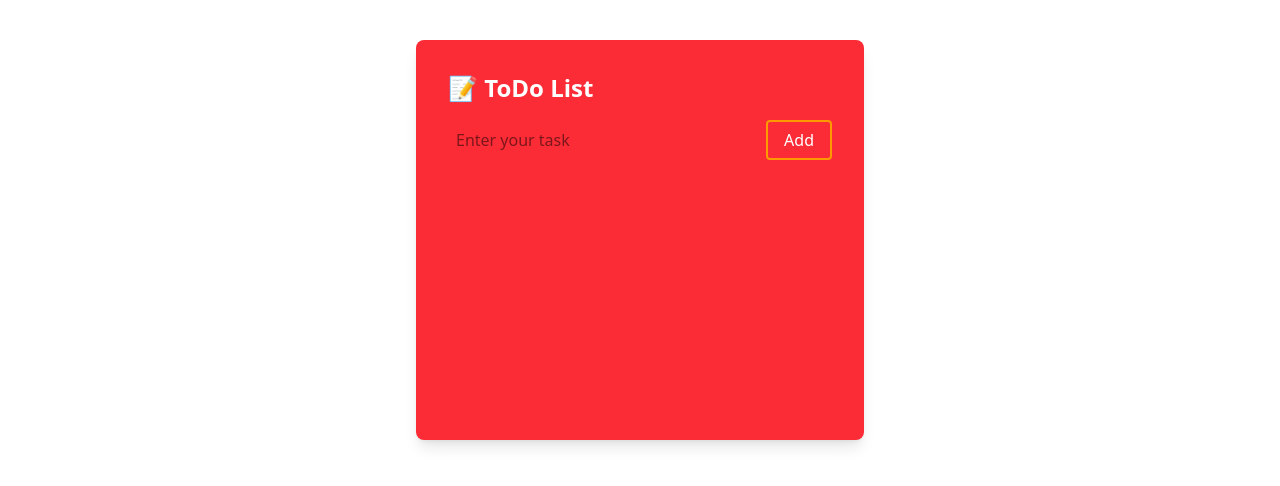
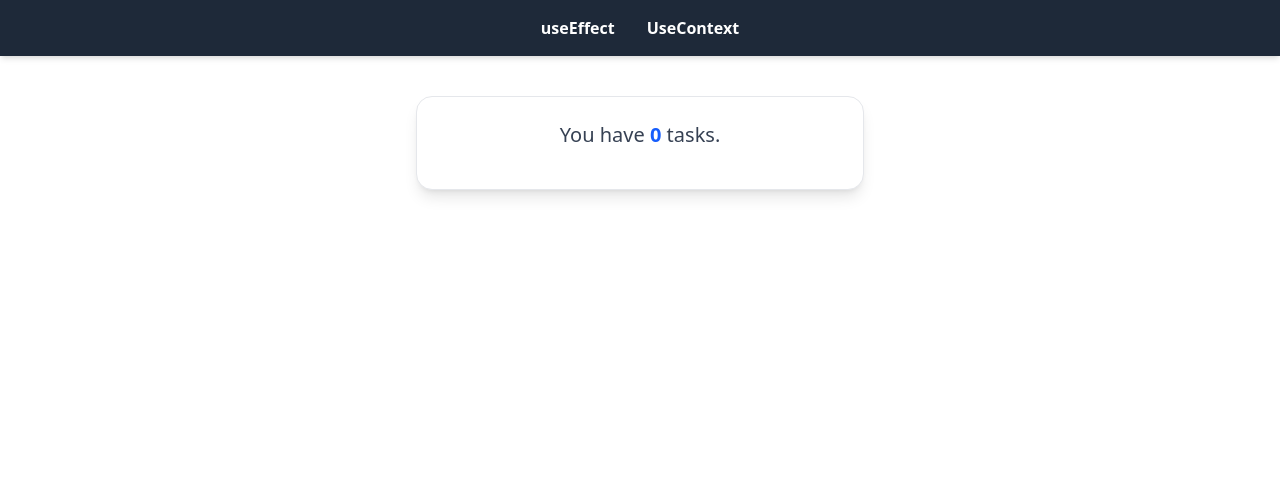
Before and after one commit to rohitdevelop/React_back, a React (Vite) app: page /alltasks in a window 1280 px wide. Shown: the top 486 px of the page. Built offline with nearby package versions, Linux system fonts and the light colour scheme.

Commit message:
useeffect done

```diff
--- a/src/App.jsx
+++ b/src/App.jsx
@@ -1,92 +1,61 @@
-import React, { useState,useEffect } from "react";
- import UseEffect from "./UseEffect.jsx";
- const App = () => {
+import React, { useState, useEffect, createContext } from "react";
+import { Routes, Route } from "react-router-dom";
+import UseEffect from "./UseEffect.jsx";
+import UseContextComponent from "./UseContextComponent.jsx";
+import Navbar from "./Navbar.jsx";
+import Home from "./Home.jsx";
+
+// Create context
+export const UserContext = createContext();
+
+const App = () => {
+  // ✅ Define task state
   const [text, setText] = useState("");
-  const [tasks, setTasks] = useState([]);
+  const [tasks, setTasks] = useState(() => {
+    const saved = localStorage.getItem("tasks");
+    return saved ? JSON.parse(saved) : [];
+  });
 
-  useEffect(()=>{
-    localStorage.setItem("tasks" ,JSON.stringify(tasks))
+  useEffect(() => {
+    localStorage.setItem("tasks", JSON.stringify(tasks));
+  }, [tasks]);
 
-  },[tasks])
-
-  // Add task
+  // ✅ Define functions
   const btntask = () => {
-    if (text.trim() === "") return; // ignore empty task
-    setTasks([...tasks, { text: text, completed: false }]);
+    if (text.trim() === "") return;
+    setTasks([...tasks, { text, completed: false }]);
     setText("");
   };
 
-  // Delete task
   const btnDelete = (index) => {
     setTasks(tasks.filter((_, i) => i !== index));
   };
 
-  // Toggle complete
   const toggleComplete = (index) => {
     const updatedTasks = tasks.map((task, i) =>
       i === index ? { ...task, completed: !task.completed } : task
     );
     setTasks(updatedTasks);
   };
+const editTask = (index, newText) => {
+  const updatedTasks = tasks.map((task, i) =>
+    i === index ? { ...task, text: newText } : task
+  );
+  setTasks(updatedTasks);
+};
 
+  return (
+    < >
+      <UserContext.Provider value={{editTask, tasks, text, setText, btntask, btnDelete, toggleComplete }}>
+        <Navbar />
+        <Routes>
+          <Route path="/" element={<Home />} />
+          <Route path="/useeffect" element={<UseEffect />} />
+          <Route path="/alltasks" element={<UseContextComponent />} />
+        </Routes>
+      </UserContext.Provider>
+    </ >
+  );
+};
 
-
-   return (
-     <div>
-       {/* <UseEffect /> */}
- <div className="bg-red-500 min-h-[400px] w-full max-w-md mx-auto p-8 mt-10 rounded-lg shadow-lg">
-        <h1 className="text-2xl font-bold text-white mb-4">📝 ToDo List</h1>
-         <div className="flex gap-2 mb-4">
-          <input
-            placeholder="Enter your task"
-            type="text"
-            value={text}
-            onChange={(e) => setText(e.target.value)}
-            className="h-10 w-full px-2 rounded"
-          />
-          <button
-            className="h-10 px-4 border-2 border-amber-500 hover:bg-amber-800 text-white rounded"
-            onClick={btntask}
-          >
-            Add
-          </button>
-        </div>
-
-        <ul>
-          {tasks.map((task, index) => (
-            <li
-              key={index}
-              className="flex justify-between items-center bg-black text-white px-3 py-2 rounded mb-2"
-            >
-              <div className="flex gap-2 items-center">
-                <input
-                  type="checkbox"
-                  checked={task.completed}
-                  onChange={() => toggleComplete(index)}
-                />
-                <span
-                  className={`${
-                    task.completed ? "line-through text-gray-400" : ""
-                  }`}
-                >
-                  {task.text}
-                </span>
-              </div>
-              <span
-                className="text-red-400 cursor-pointer hover:text-red-600"
-                onClick={() => btnDelete(index)}
-              >
-                Delete
-              </span>
-            </li>
-          ))}
-        </ul>
-      </div>
-
-
-
-     </div>
-   )
- }
-
- export default App
+export default App;
--- /dev/null
+++ b/src/Home.jsx
@@ -0,0 +1,56 @@
+import React, { useContext } from "react";
+import { UserContext } from "./App";
+
+const Home = () => {
+  const {editTask, tasks, text, setText, btntask, btnDelete, toggleComplete } = useContext(UserContext);
+
+  return (
+    <div className="bg-red-500 min-h-[400px] w-full max-w-md mx-auto p-8 mt-10 rounded-lg shadow-lg">
+      <h1 className="text-2xl font-bold text-white mb-4">📝 ToDo List</h1>
+      <div className="flex gap-2 mb-4">
+        <input
+          placeholder="Enter your task"
+          type="text"
+          value={text}
+          onChange={(e) => setText(e.target.value)}
+          className="h-10 w-full px-2 rounded"
+        />
+        <button
+          className="h-10 px-4 border-2 border-amber-500 hover:bg-amber-800 text-white rounded"
+          onClick={btntask}
+        >
+          Add
+        </button>
+      </div>
+
+      <ul>
+        {tasks.map((task, index) => (
+          <li
+            key={index}
+            className="flex justify-between items-center bg-black text-white px-3 py-2 rounded mb-2"
+          >
+            <div className="flex gap-2 items-center">
+              <input
+                type="checkbox"
+                checked={task.completed}
+                onChange={() => toggleComplete(index)}
+              />
+              <span className={task.completed ? "line-through text-gray-400" : ""}>
+                {task.text}
+              </span>
+            </div>
+            <span
+              className="text-red-400 cursor-pointer hover:text-red-600"
+              onClick={() => btnDelete(index)}
+            >
+              Delete
+            </span>
+
+          </li>
+        ))}
+      </ul>
+    </div>
+  );
+};
+
+export default Home;
--- /dev/null
+++ b/src/Navbar.jsx
@@ -0,0 +1,23 @@
+import React from 'react';
+import { Link } from 'react-router-dom';
+
+const Navbar = () => {
+  return (
+    <nav className="bg-gray-800 p-4 flex justify-center space-x-8 shadow-md">
+      <Link
+        to="/useEffect"
+        className="text-white hover:text-amber-400 font-semibold transition duration-300"
+      >
+        useEffect
+      </Link>
+      <Link
+        to="/alltasks"
+        className="text-white hover:text-amber-400 font-semibold transition duration-300"
+      >
+        UseContext
+      </Link>
+    </nav>
+  );
+}
+
+export default Navbar;
--- /dev/null
+++ b/src/UseContextComponent.jsx
@@ -0,0 +1,69 @@
+import React, { useContext, useState } from "react";
+import { UserContext } from "./App";
+
+const UseContextComponent = () => {
+  const { tasks, editTask } = useContext(UserContext);
+  const [editIndex, setEditIndex] = useState(null);
+  const [editText, setEditText] = useState("");
+
+  const handleEdit = (index, currentText) => {
+    setEditIndex(index);
+    setEditText(currentText);
+  };
+
+  const handleSave = () => {
+    if (editText.trim() !== "") {
+      editTask(editIndex, editText);
+      setEditIndex(null);
+      setEditText("");
+    }
+  };
+
+  return (
+    <div className="bg-white p-6 rounded-2xl shadow-lg text-center mt-10 max-w-md mx-auto border border-gray-200">
+      <p className="text-xl font-medium text-gray-700 mb-4">
+        You have <span className="font-bold text-blue-600">{tasks.length}</span> tasks.
+      </p>
+
+      <ul className="space-y-4">
+        {tasks.map((task, index) => (
+          <li
+            key={index}
+            className="flex justify-between items-center bg-gray-100 px-4 py-3 rounded-md text-gray-800 shadow-sm"
+          >
+            {editIndex === index ? (
+              <input
+                type="text"
+                value={editText}
+                onChange={(e) => setEditText(e.target.value)}
+                className="flex-1 mr-2 p-1 rounded border"
+              />
+            ) : (
+              <span>
+                <span className="font-semibold mr-2">{index + 1}.</span>
+                {task.text}
+              </span>
+            )}
+            {editIndex === index ? (
+              <button
+                onClick={handleSave}
+                className="bg-green-600 hover:bg-green-700 text-white font-semibold px-3 py-1 rounded-md shadow-sm ml-2"
+              >
+                Save
+              </button>
+            ) : (
+              <button
+                onClick={() => handleEdit(index, task.text)}
+                className="bg-red-600 hover:bg-red-700 text-white font-semibold px-3 py-1 rounded-md shadow-sm ml-2"
+              >
+                Edit
+              </button>
+            )}
+          </li>
+        ))}
+      </ul>
+    </div>
+  );
+};
+
+export default UseContextComponent;
--- a/src/UseEffect.jsx
+++ b/src/UseEffect.jsx
@@ -2,31 +2,32 @@ import React, { useState, useEffect } from "react";
 
 const UseEffect = () => {
   const [count, setCount] = useState(0);
-  const [secound, setSecounds] = useState(0);
+  const [seconds, setSeconds] = useState(0);
   const [isRunning, setIsRunning] = useState(false);
 
-  function countbtn() {
+  const countbtn = () => {
     setCount(count + 1);
-  }
-  function secbtn() {
-    setIsRunning(true)
-  }
+  };
+
+  const secbtn = () => {
+    setIsRunning(true);
+  };
 
   useEffect(() => {
-    console.log(`counter change ${count}`);
+    console.log(`Counter changed: ${count}`);
   }, [count]);
 
   useEffect(() => {
-     if (isRunning) {
-         const interval = setInterval(() => {
-           console.log(`timer i runnig  `);
+    if (isRunning) {
+      const interval = setInterval(() => {
+        console.log("Timer is running...");
+        setSeconds((s) => s + 1);
+      }, 1000);
 
-           setSecounds((e) => e + 1);
-         }, 1000);
-         return () => {
-           clearInterval(interval);
-           console.log(`stop the timer in `);
-         };
+      return () => {
+        clearInterval(interval);
+        console.log("Timer stopped.");
+      };
     }
   }, [isRunning]);
 
@@ -44,10 +45,13 @@ const UseEffect = () => {
       </button>
 
       <p className="text-lg text-gray-700">
-        Seconds: <span className="font-medium">{secound}</span>
+        Seconds: <span className="font-medium">{seconds}</span>
       </p>
 
-      <button onClick={secbtn} className="bg-blue-600 text-white px-6 py-2 rounded-lg hover:bg-blue-700 transition duration-300">
+      <button
+        onClick={secbtn}
+        className="bg-blue-600 text-white px-6 py-2 rounded-lg hover:bg-blue-700 transition duration-300"
+      >
         Start Timer
       </button>
     </div>
--- /dev/null
+++ b/src/UserContext.jsx
@@ -0,0 +1,16 @@
+import React, { useContext } from "react";
+import { UserContexttest } from "./UserContext";
+
+const UseCountexttest = () => {
+  const { tasks } = useContext(UserContexttest); // ✅ Correct usage
+
+  return (
+    <div className="text-center mt-4">
+      <p className="text-white text-lg">
+        You have <span className="font-bold text-amber-400">{tasks.length}</span> tasks
+      </p>
+    </div>
+  );
+};
+
+export default UseCountexttest;
```
